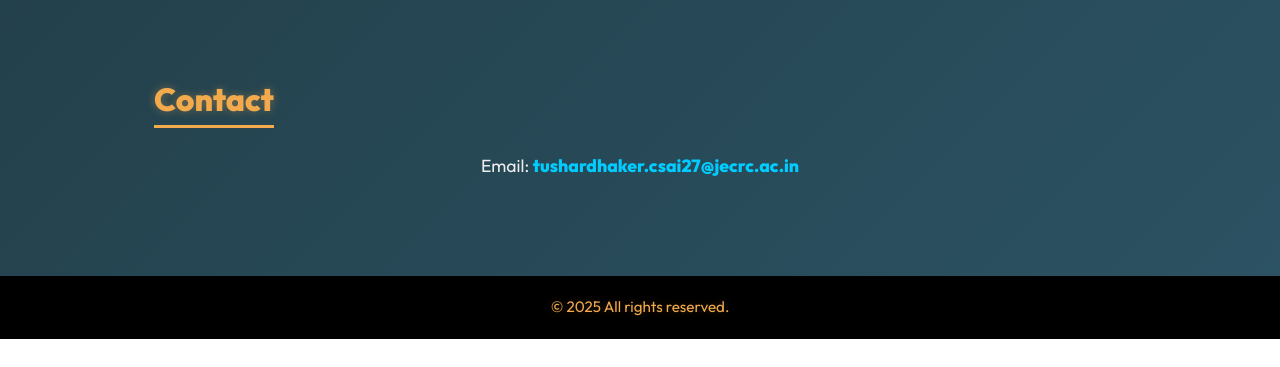
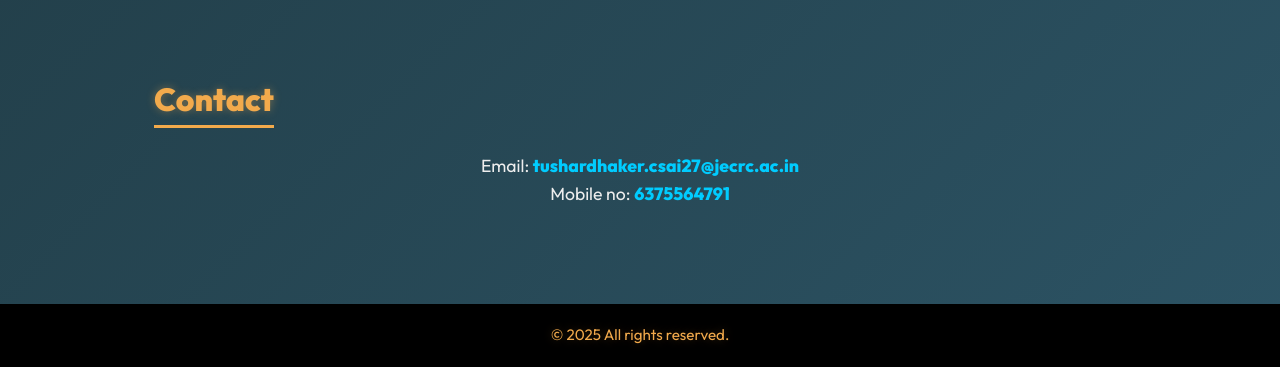
Before and after one commit to tushardhaker/Portfolio-, a plain HTML site: page index.html in a window 1280 px wide. Shown: the part 2746-3113 px from the top of the page. Before the commit the page ends 3085 px from the top, so only its background shows below. Drawn offline with Linux system fonts and the light colour scheme.

Commit message:
Update index.html

```diff
--- a/index.html
+++ b/index.html
@@ -173,6 +173,7 @@
 <section id="contact">
   <h2>Contact</h2>
   <p>Email: <a href="mailto:tushardhaker.csai27@jecrc.ac.in">tushardhaker.csai27@jecrc.ac.in</a></p>
+  <p>Mobile no: <a href="mobile number">6375564791</a></p>
 </section>
 
 
```
